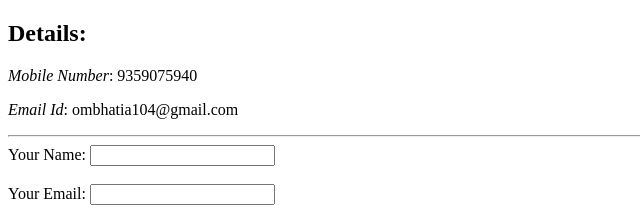
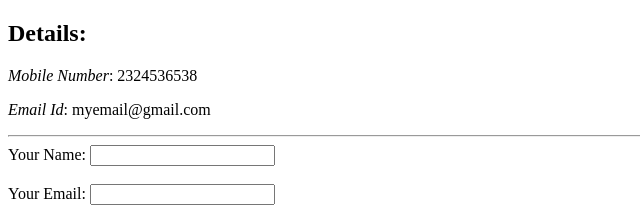
Before and after one commit to OmBhatia123/cv, a plain HTML site: page contact.html in a window 1280 px wide. Shown: the top 220 px of the page, 0-640 px from the left. Drawn offline with Linux system fonts and the light colour scheme.

Commit message:
Update contact.html

```diff
--- a/contact.html
+++ b/contact.html
@@ -7,8 +7,8 @@
 </head>
 <body>
 <h2>Details:</h2>
-<p><em>Mobile Number</em>: 9359075940</p>
-<p><em>Email Id</em>: ombhatia104@gmail.com</p>
+<p><em>Mobile Number</em>: 2324536538</p>
+<p><em>Email Id</em>: myemail@gmail.com</p>
 <hr>
 <form action="mailto:ombhatia104@gmail.com" method="post" enctype="text/plain">
   <label>Your Name:</label>
```
